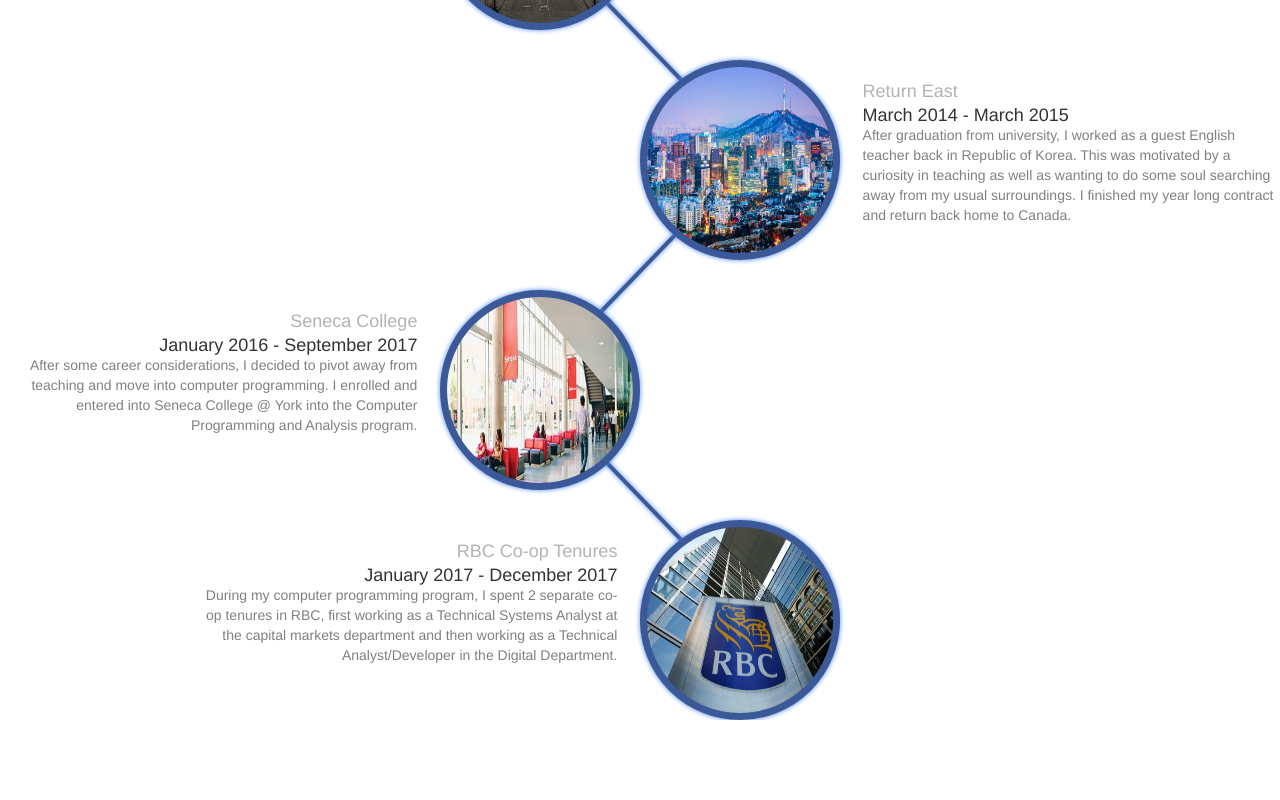
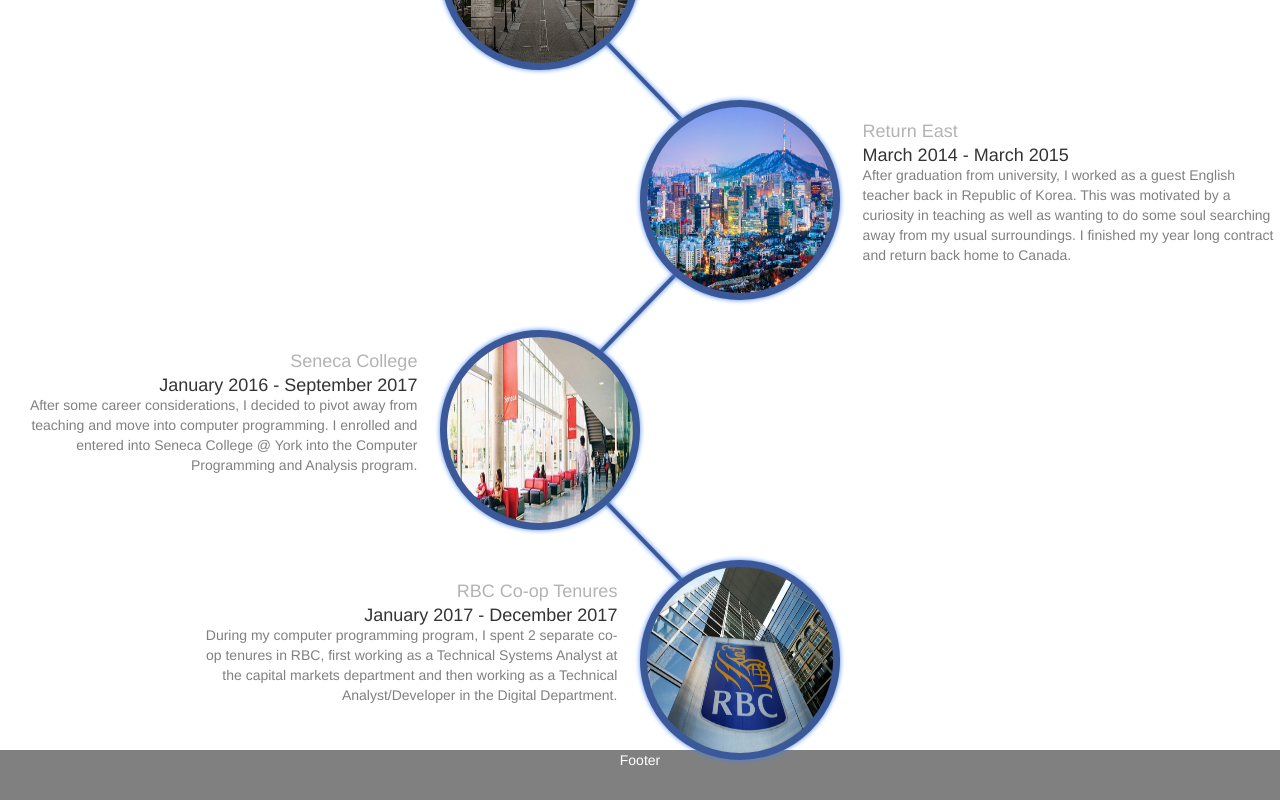
Before and after one commit to stjeon/Personal-Projects, an Angular app in the folder resume/: page / in a window 1280 px wide. Shown: the part 1806-2606 px from the top of the page. Before the commit the page ends 2526 px from the top, so only its background shows below. Built offline with nearby package versions, Linux system fonts and the light colour scheme.

Commit message:
added in footer

```diff
--- a/resume/src/app/app.component.html
+++ b/resume/src/app/app.component.html
@@ -21,10 +21,15 @@
       Recently graduated Computer Programmer looking for full time opportunities in software and web development. I have worked previously as
       an English teacher overseas in the Republic of Korea and as a systems analyst/developer. My main tools as of late are Typescript (Angular 4),
       Python (Django, Flask) and C++. In addition to web development I have also worked in automation and unit testing using automation frameworks
-      such as ROBOT and have done some data and database administration using SQL and UNIX.
-      Aside from programming my hobbies and other passions include foreign languages, cooking and studying history.
+      such as ROBOT and have done some data and database administration using SQL and UNIX. Although my current skill sets coincide mostly with web
+      development, I have heavy interests in data science, machine learning and data manipulation. Currently, I am self learning Hadoop, tensor flows
+      and D3 framework.
+      <br>
+      Aside from programming, my hobbies and other passions include foreign languages (consistently practicing French and Japanese languages in particular),
+      cooking and studying history.
     </p>
   </div>
 </div>
 <app-timeline></app-timeline>
+<app-footer></app-footer>
 </body>
--- a/resume/src/app/app.module.ts
+++ b/resume/src/app/app.module.ts
@@ -6,6 +6,7 @@
 import { HeaderComponent } from './header/header.component';
 import { TimelineComponent } from './timeline/timeline.component';
 import { NavComponent } from './nav/nav.component';
+import { FooterComponent } from './footer/footer.component';
 
 
 @NgModule({
@@ -13,7 +14,8 @@
     AppComponent,
     HeaderComponent,
     TimelineComponent,
-    NavComponent
+    NavComponent,
+    FooterComponent
   ],
   imports: [
     BrowserModule,
--- /dev/null
+++ b/resume/src/app/footer/footer.component.css
@@ -0,0 +1,9 @@
+.footer {
+  left: 0;
+  bottom: 0;
+  height: 50px;
+  width: 100%;
+  background-color: grey;
+  color: white;
+  text-align: center;
+}
--- /dev/null
+++ b/resume/src/app/footer/footer.component.html
@@ -0,0 +1,3 @@
+<div class="footer">
+  <p>Footer</p>
+</div>
--- /dev/null
+++ b/resume/src/app/footer/footer.component.ts
@@ -0,0 +1,15 @@
+import { Component, OnInit } from '@angular/core';
+
+@Component({
+  selector: 'app-footer',
+  templateUrl: './footer.component.html',
+  styleUrls: ['./footer.component.css']
+})
+export class FooterComponent implements OnInit {
+
+  constructor() { }
+
+  ngOnInit() {
+  }
+
+}
```
Also changed, not shown: 1 other file (tests, documents, lock files or other folders).
